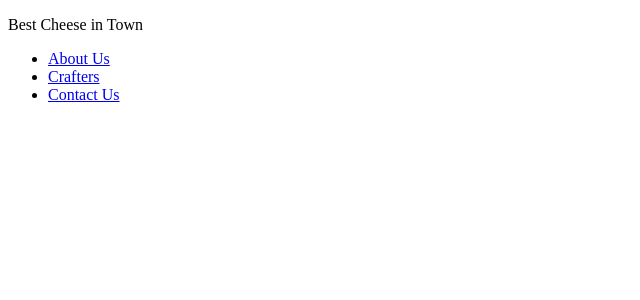
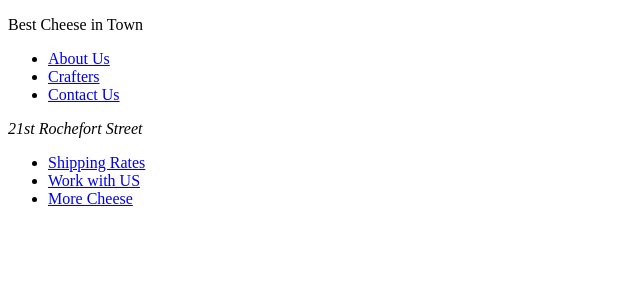
Before and after one commit to evagapi/w9d1-lab-vue-basics-evagapi, a Vue app: page / in a window 1280 px wide. Shown: the top 300 px of the page, without its empty margins (0-640 px from the left). Built offline with nearby package versions, Linux system fonts and the light colour scheme.

Commit message:
feat: add footer component

```diff
--- a/src/App.vue
+++ b/src/App.vue
@@ -1,14 +1,18 @@
 <template>
   <NavigationBar></NavigationBar>
+
+  <Footer></Footer>
 </template>
 
 <script>
 import NavigationBar from "./components/NavigationBar.vue";
+import Footer from "./components/Footer.vue";
 
 export default {
   name: "App",
   components: {
     NavigationBar,
+    Footer,
   },
 };
 </script>
--- a/src/components/Footer.vue
+++ b/src/components/Footer.vue
@@ -0,0 +1,14 @@
+<template>
+  <footer>
+    <address>21st Rochefort Street</address>
+  </footer>
+  <ul>
+    <li><a href="#">Shipping Rates</a></li>
+    <li><a href="#">Work with US</a></li>
+    <li><a href="#">More Cheese</a></li>
+  </ul>
+</template>
+
+<script>
+export default {};
+</script>
```
